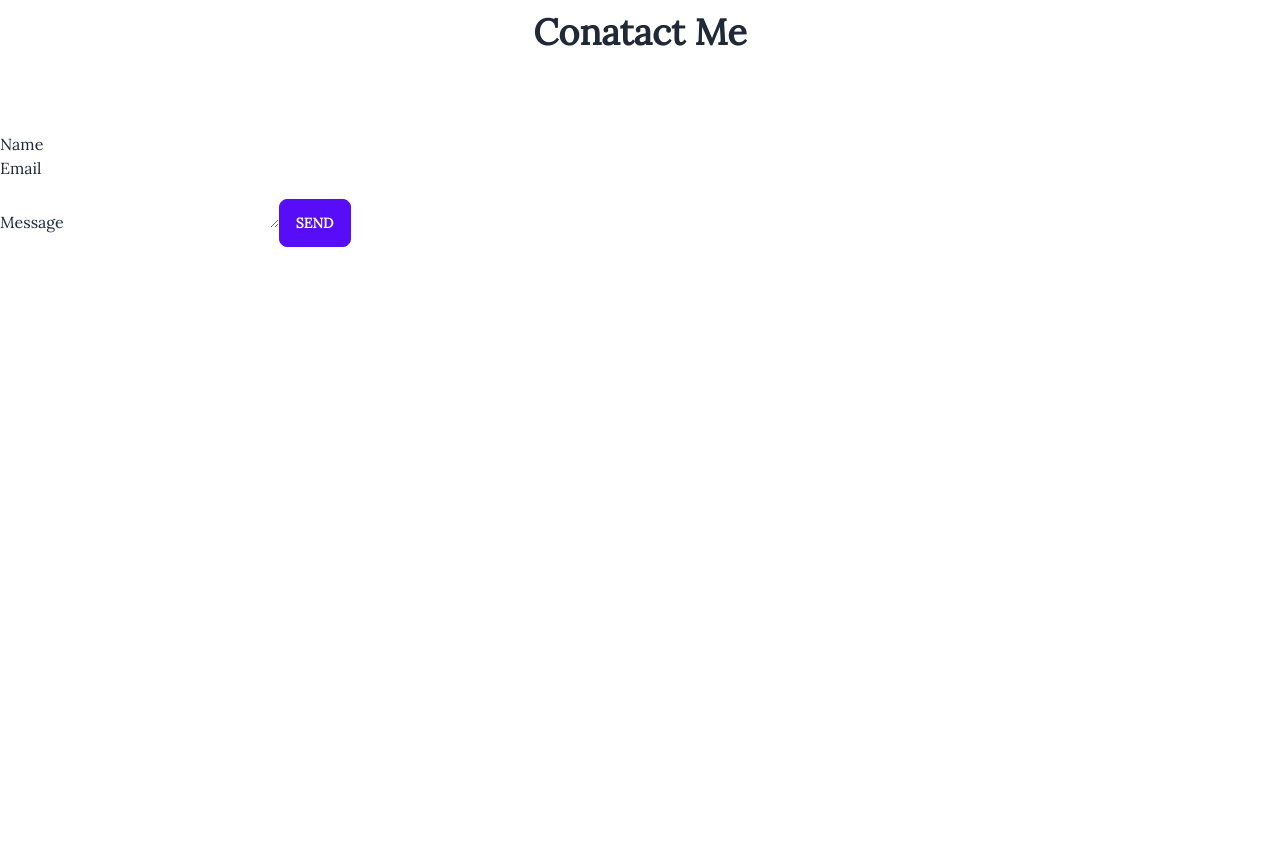
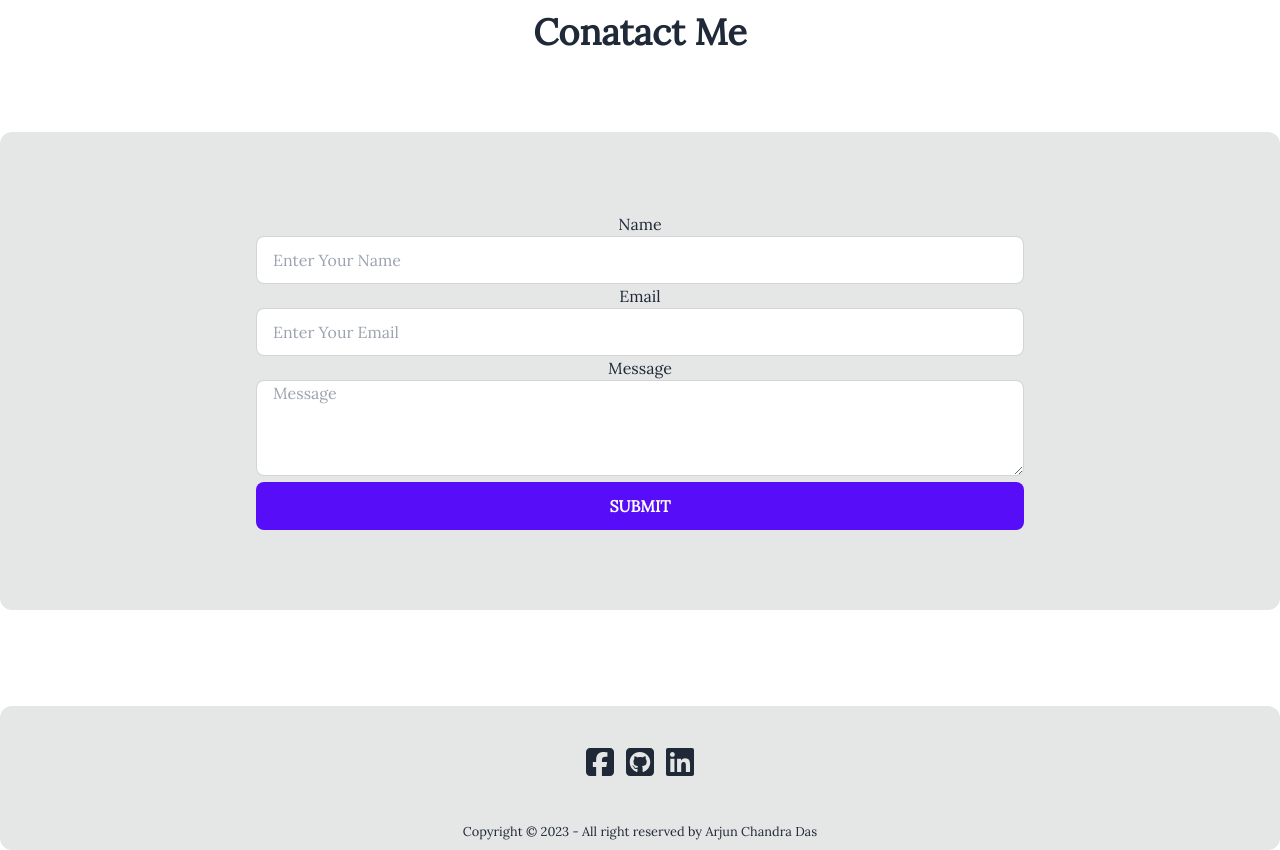
Before and after one commit to arjun1571/Portfolio, a React (Create React App) app: page / in a window 1280 px wide. Shown: the part 2620-3470 px from the top of the page. Before the commit the page ends 2947 px from the top, so only its background shows below. Built offline with nearby package versions, Linux system fonts and the light colour scheme.

Commit message:
contact design and fotter section done

```diff
--- a/src/App.js
+++ b/src/App.js
@@ -1,6 +1,7 @@
 import './App.css';
 import Banner from './component/Banner/Banner';
 import Contact from './component/Contact/Contact';
+import Fotter from './component/Fotter/Fotter';
 import NavBar from './component/NavBar/NavBar';
 import Projects from './component/Project/Projects';
 import Service from './component/Service/Service';
@@ -13,6 +14,7 @@ function App() {
       <Service></Service>
       <Projects></Projects>
       <Contact></Contact>
+      <Fotter></Fotter>
     </div>
   );
 }
--- a/src/component/Contact/Contact.js
+++ b/src/component/Contact/Contact.js
@@ -17,15 +17,21 @@ const Contact = () => {
     return (
         <div className='mb-20'>
             <h1 className='text-center font-bold text-4xl mt-20'>Conatact Me</h1>
-            <div className='mt-20'>
-                <form ref={form} onSubmit={sendEmail}>
-                    <label>Name</label>
-                    <input type="text" name="User_name" /><br />
-                    <label>Email</label>
-                    <input type="email" name="User_email" /><br />
-                    <label>Message</label>
-                    <textarea name="message" />
-                    <input className='btn btn-primary' type="submit" value="Send" />
+            <div className='mt-20  bg-base-300 p-20 rounded-xl'>
+                <form ref={form} onSubmit={sendEmail} className=' text-center'>
+                    <div className=''>
+                    <label className=''>Name</label> <br />
+                    <input type="text" name="User_name" placeholder='Enter Your Name' className='input input-bordered w-full max-w-3xl' /><br />
+                    </div>
+                    <div className=''>
+                    <label>Email</label><br />
+                    <input className='input input-bordered w-full max-w-3xl' placeholder='Enter Your Email' type="email" name="User_email" /><br />
+                    </div>
+                    <div className=' '>
+                    <label>Message</label><br />
+                    <textarea className='input input-bordered w-full max-w-3xl h-24' placeholder='Message' name="message" /><br />
+                    <input className='input input-bordered w-full max-w-3xl btn btn-primary ' type="submit" value="SUBMIT" />
+                    </div>
                 </form>
             </div>
         </div>
--- /dev/null
+++ b/src/component/Fotter/Fotter.js
@@ -0,0 +1,24 @@
+import React from 'react';
+import { FontAwesomeIcon } from '@fortawesome/react-fontawesome'
+import { faSquareGithub,faLinkedin,faSquareFacebook } from '@fortawesome/free-brands-svg-icons'
+const Fotter = () => {
+    return (
+        <div className='bg-base-300 h-36 rounded-xl'>
+            <div className='flex mt-24 py-10  justify-center'>
+            <a href="https://www.facebook.com/profile.php?id=100027943727580" target='_blank' rel="">
+            <FontAwesomeIcon className='w-10 h-8' icon={faSquareFacebook} />
+            </a>
+            <a href="https://github.com/arjun1571" target='_blank'>
+            <FontAwesomeIcon className='w-10 h-8' icon={faSquareGithub} />
+            </a>
+            <a href="https://www.linkedin.com/in/arjundasbd/" target='_blank'>
+            <FontAwesomeIcon className='w-10 h-8' icon={faLinkedin} />
+            </a>
+
+            </div>
+            <p className='flex justify-center'><small>Copyright © 2023 - All right reserved by Arjun Chandra Das</small></p>
+        </div>
+    );
+};
+
+export default Fotter;
```
